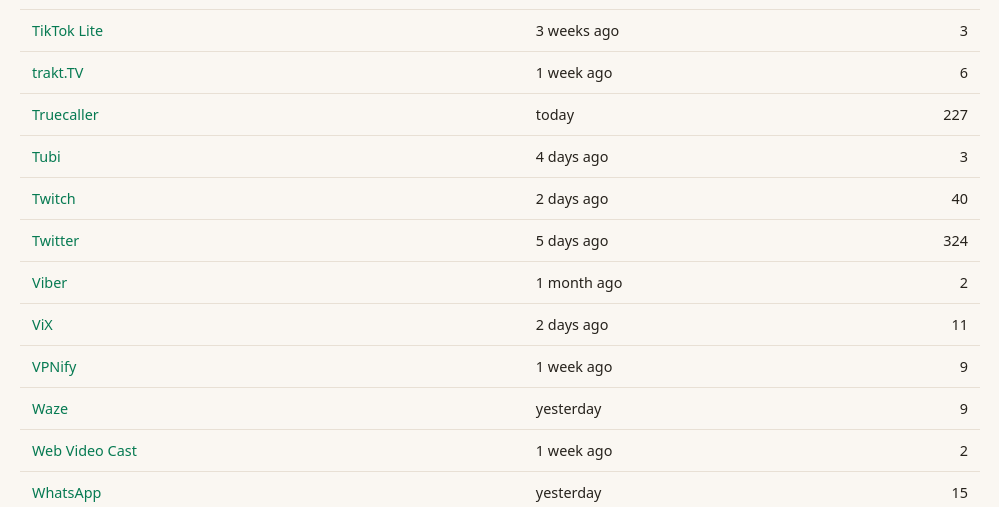
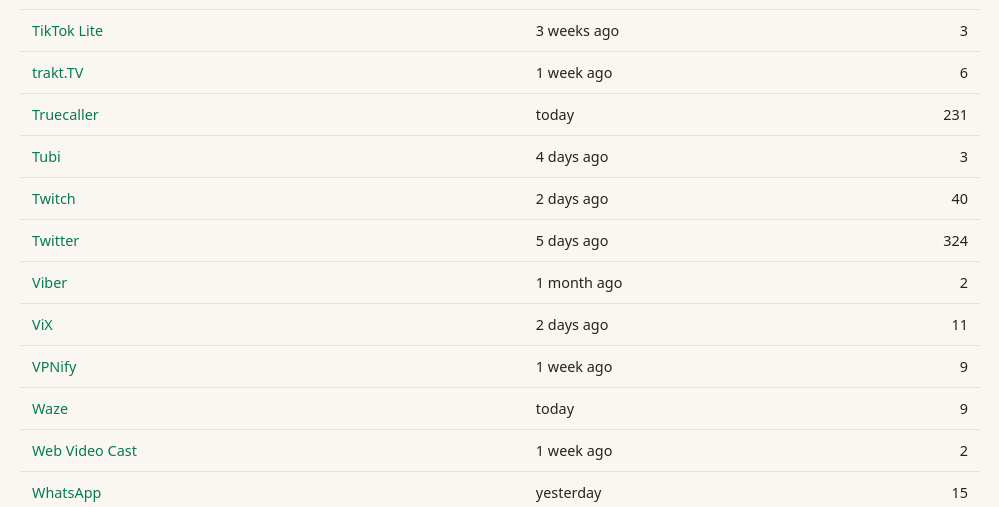
Before and after one commit to nullcpy/archive, a Jekyll site: the page built from index.md, in a window 1280 px wide and 900 px high, scrolled down 4141 px. Shown: the part 155-662 px from the top of the window, without its empty margins (140-1139 px from the left). Built offline with Jekyll 4.4.1, drawn with Linux system fonts in a browser that asks for light colours.

Commit message:
chore: rebuild the archive Pages surface [skip ci]

```diff
--- a/index.md
+++ b/index.md
@@ -108,14 +108,14 @@ Every build NullForge has published, kept permanently. For the newest versions a
 | [TikTok](https://nullcpy.github.io/archive/apps/tiktok/) | <time datetime="2026-11-25T08:25:08Z" data-relative>2026-11-25</time> | 120 |
 | [TikTok Lite](https://nullcpy.github.io/archive/apps/tiktoklite/) | <time datetime="2026-11-01T20:12:22Z" data-relative>2026-11-01</time> | 3 |
 | [trakt.TV](https://nullcpy.github.io/archive/apps/trakttv/) | <time datetime="2026-11-17T18:00:48Z" data-relative>2026-11-17</time> | 6 |
-| [Truecaller](https://nullcpy.github.io/archive/apps/truecaller/) | <time datetime="2026-11-28T00:14:56Z" data-relative>2026-11-28</time> | 227 |
+| [Truecaller](https://nullcpy.github.io/archive/apps/truecaller/) | <time datetime="2026-11-28T00:14:56Z" data-relative>2026-11-28</time> | 231 |
 | [Tubi](https://nullcpy.github.io/archive/apps/tubi/) | <time datetime="2026-11-24T03:07:27Z" data-relative>2026-11-24</time> | 3 |
 | [Twitch](https://nullcpy.github.io/archive/apps/twitch/) | <time datetime="2026-11-26T00:39:15Z" data-relative>2026-11-26</time> | 40 |
 | [Twitter](https://nullcpy.github.io/archive/apps/twitter/) | <time datetime="2026-11-23T15:51:03Z" data-relative>2026-11-23</time> | 324 |
 | [Viber](https://nullcpy.github.io/archive/apps/viber/) | <time datetime="2026-10-24T09:35:38Z" data-relative>2026-10-24</time> | 2 |
 | [ViX](https://nullcpy.github.io/archive/apps/vix/) | <time datetime="2026-11-26T00:39:15Z" data-relative>2026-11-26</time> | 11 |
 | [VPNify](https://nullcpy.github.io/archive/apps/vpnify/) | <time datetime="2026-11-21T20:10:57Z" data-relative>2026-11-21</time> | 9 |
-| [Waze](https://nullcpy.github.io/archive/apps/waze/) | <time datetime="2026-11-27T14:45:54Z" data-relative>2026-11-27</time> | 9 |
+| [Waze](https://nullcpy.github.io/archive/apps/waze/) | <time datetime="2026-11-28T02:40:48Z" data-relative>2026-11-28</time> | 9 |
 | [Web Video Cast](https://nullcpy.github.io/archive/apps/webvideocast/) | <time datetime="2026-11-15T19:20:49Z" data-relative>2026-11-15</time> | 2 |
 | [WhatsApp](https://nullcpy.github.io/archive/apps/whatsapp/) | <time datetime="2026-11-27T21:46:40Z" data-relative>2026-11-27</time> | 15 |
 | [Windscribe VPN](https://nullcpy.github.io/archive/apps/windscribevpn/) | <time datetime="2026-10-28T18:46:43Z" data-relative>2026-10-28</time> | 5 |
```
Also changed, not shown: apps/waze/index.md (+2 -1 lines).
